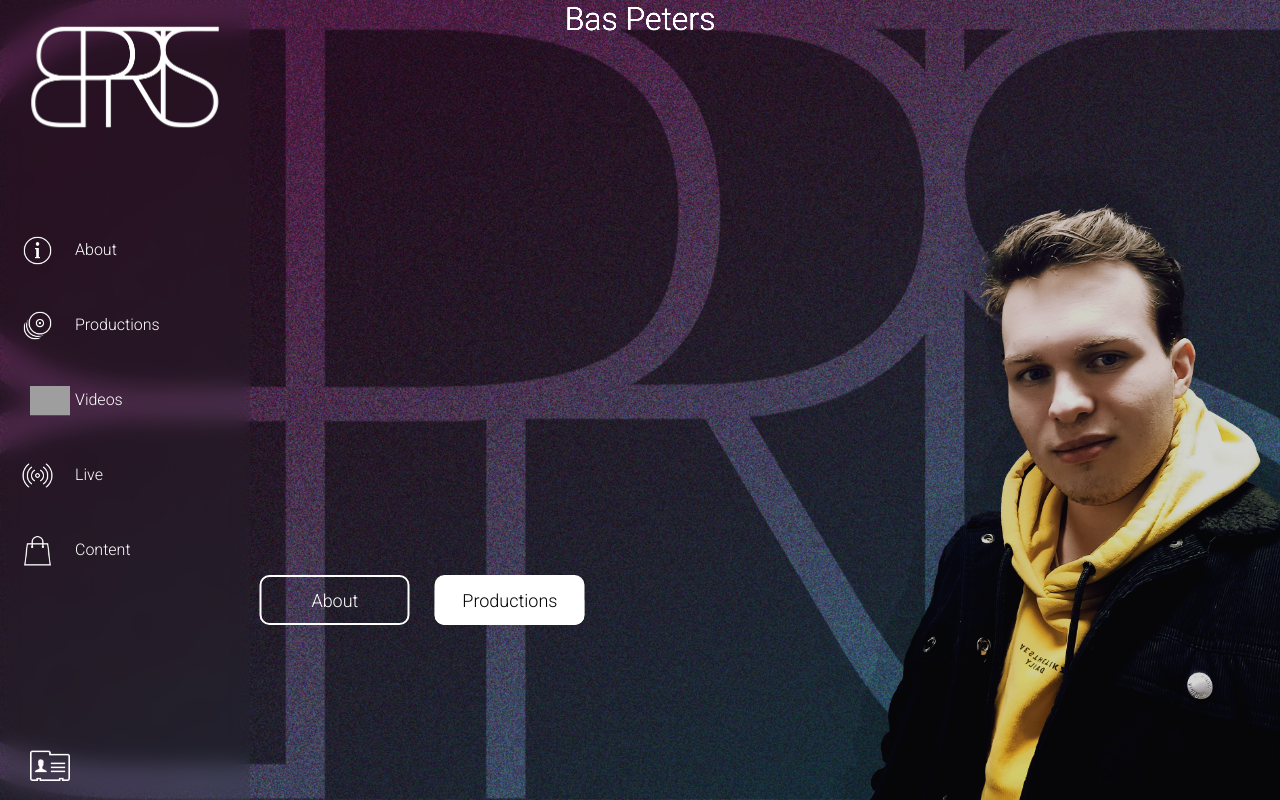
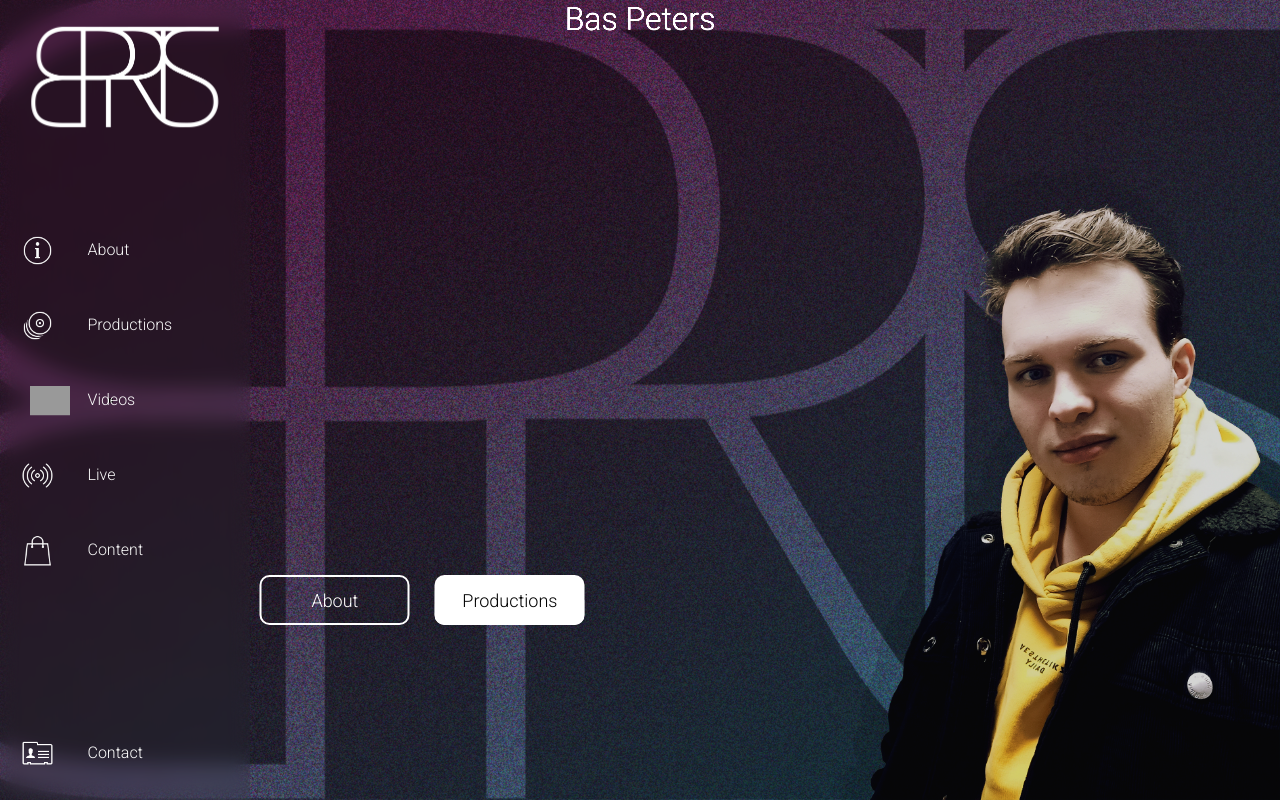
Before and after one commit to BPRTS/bprts.com, a PHP site: page / in a window 1280 px wide. Run offline with PHP 8.4, Linux system fonts and the light colour scheme; grey boxes are pictures that could not be loaded.

Commit message:
upgrade nav

```diff
--- a/index.html
+++ b/index.html
@@ -1,6 +1,6 @@
 <!DOCTYPE html>
 <html lang="en">
-    <title>BPRTS</title>
+    <title>BPRTS - Pronounced B-Parts</title>
     <head>
         <meta charset="UTF-8">
         <meta http-equiv="X-UA-Compatible" content="IE=edge, chrome=1" />
@@ -20,7 +20,16 @@
                     <nav class="subjects">
                         <ul>
                             <li>
-                                <a href="Youtube.com"> <img src="images/Icons/Nav/About.png" alt=""><p>About</p> </a>
+                                <a href="Youtube.com"> <img src="images/Icons/Nav/About.png" alt=""><p>About</p>
+                                    <!-- <div class="scroller scroller__inner">
+                                        <ul class="tag-list">
+                                            <p>Producer</p>
+                                            <p>Musician</p>
+                                            <p>Sound Designer</p>
+                                            <p>Programmer</p>
+                                        </ul>
+                                    </div> -->
+                                </a>
                             </li>
                             <li>
                                 <a href="Youtube.com"> <img src="images/Icons/Nav/Productions.png" alt=""> <p>Productions</p></a>
@@ -39,7 +48,11 @@
                             </li>
                         </ul>
                     </nav>
-                    <a class="contact" href="Youtube.com"> <img src="images/Icons/Nav/Contact.png" alt=""></a>
+                    <ul>
+                        <li>
+                            <a class="contact" href="Youtube.com"> <img src="images/Icons/Nav/Contact.png" alt=""><p>Contact</p></a>
+                        </li>
+                    </ul>
                 </header>
                 <main>
                     <h1>
--- a/style.css
+++ b/style.css
@@ -219,8 +222,11 @@
   position: relative;
 }
 
+.contact img {
+  max-height: 75px;
+}
 
-nav ul a p, .contact a p{
+ul a p {
   position: absolute;
   top: 25%;
   left: 25%;
@@ -228,10 +234,11 @@
   line-height: 38px;
   font-weight: 300;
   white-space: nowrap;
-  color: #fff;
+  color: white;
   opacity: 0;
   visibility: hidden;
   transition: all 0.2 ease-in-out;
+  mix-blend-mode: difference;
 }
 
 nav ul a p::before {
@@ -240,6 +247,27 @@
   bottom: 8px;
   left: 0;
   width: 0;
+  color: #fff;
+}
+
+
+ul li a::before {
+  content: "";
+  position: absolute;
+  left: 0;
+  top: 0;
+  width: 100%;
+  height: 100%;
+  background: white;
+  transition: transform 0.25s;
+  transform-origin: 0 0;
+  transform: scaleX(0);
+
+
+}
+
+ul li a:hover::before {
+  transform: scaleX(1);
 }
 
 nav ul li a {
@@ -281,6 +327,7 @@
   /* padding-top: 10px; */
   align-content: center;
   max-width: 100%;
+  mix-blend-mode: difference;
 }
 
 .mePictures img {
```
Also changed, not shown: other parts of style.css (+25 -4 lines), images/OIG_1.jpeg (deleted).
